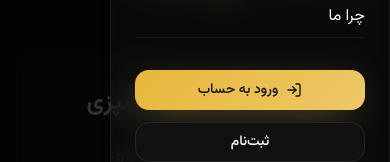
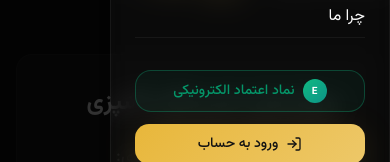
Before and after one commit to rezahesaraki1998/cook-ai-luxury, a React (Vite) app: page /why-us in a window 390 px wide. Both pictures are taken after a click on the button 35 px from the left and 34 px from the top of the page. Shown: the part 194-356 px from the top of the page. Built offline with nearby package versions, Linux system fonts and the light colour scheme; no server answers; what @lovable.dev/cloud-auth-js would draw is missing.

Commit message:
Changes
Co-authored-by: rezahesaraki1998 <239173425+rezahesaraki1998@users.noreply.github.com>

```diff
--- a/src/components/Header.tsx
+++ b/src/components/Header.tsx
@@ -200,6 +200,18 @@ const Header = () => {
                   </button>
 
                   <div className="pt-4 space-y-3">
+                    <a
+                      href="https://trustseal.enamad.ir/?id=46356472&Code=46356472"
+                      target="_blank"
+                      rel="noopener noreferrer"
+                      className="flex items-center justify-center gap-2 w-full py-2 rounded-lg border border-emerald-500/30 bg-emerald-500/5 text-emerald-600 hover:bg-emerald-500/10 smooth-transition"
+                    >
+                      <span className="inline-flex items-center justify-center w-6 h-6 rounded-md bg-gradient-to-br from-emerald-500 to-teal-600 text-white font-bold text-[10px]">
+                        E
+                      </span>
+                      <span className="text-sm font-medium">نماد اعتماد الکترونیکی</span>
+                    </a>
+
                     {isAuthed ? (
                       <>
                         {isAdmin && (
@@ -240,6 +252,7 @@ const Header = () => {
                       </>
                     )}
                   </div>
+
                 </nav>
 
               </SheetContent>
```
